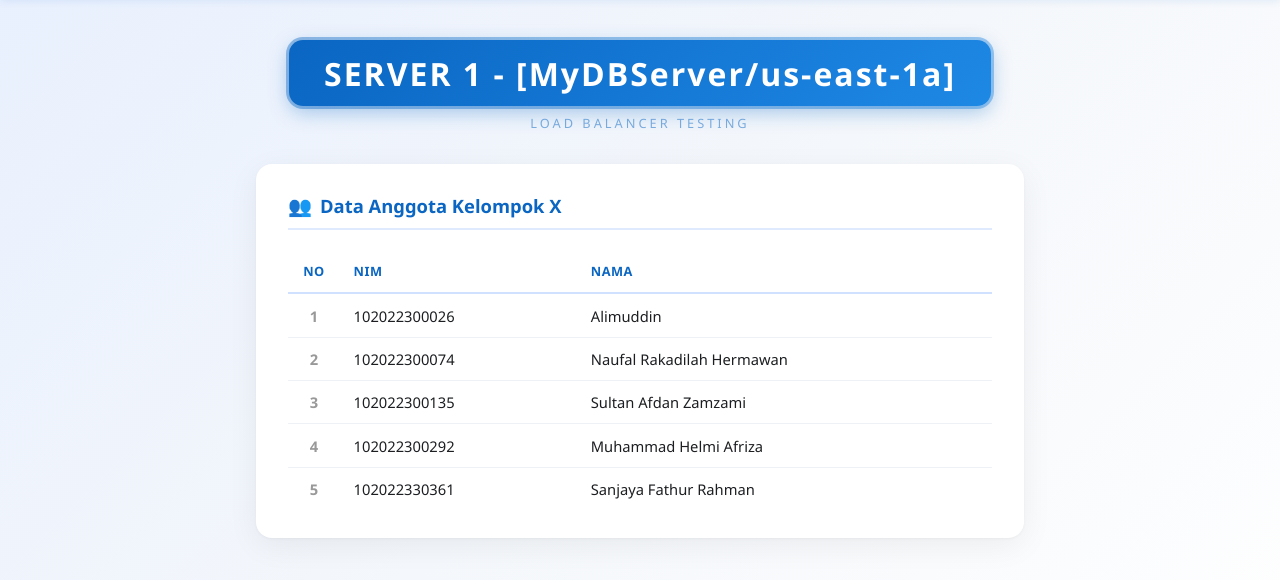
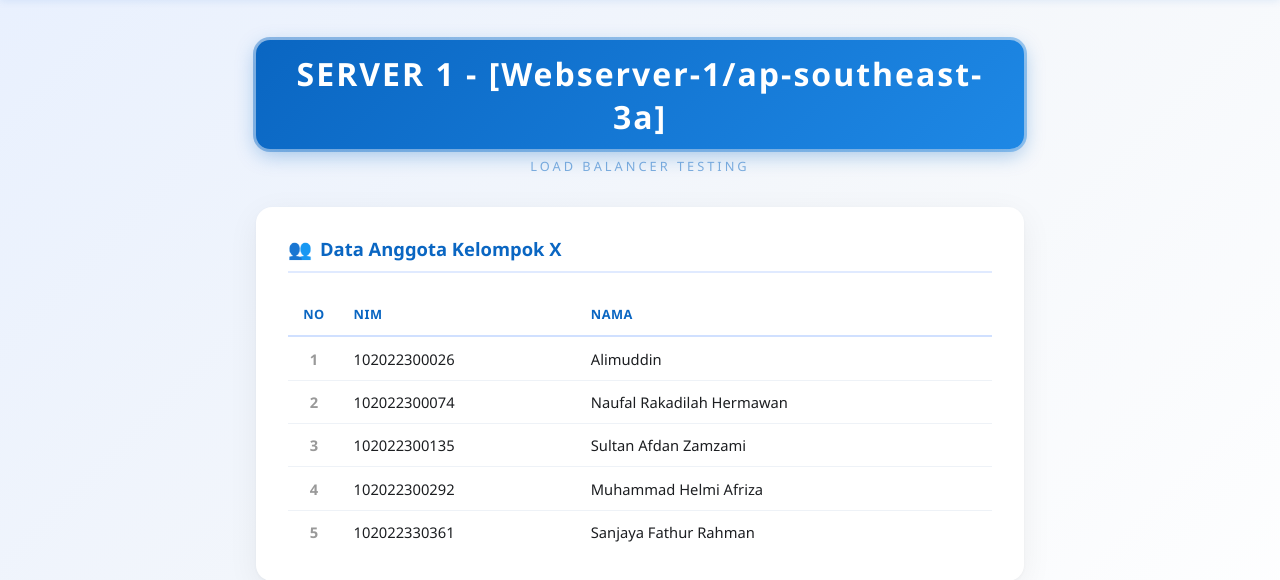
Before and after one commit to FridaySummers/tugas-besar-komputasi-awan-kelompok-X, a PHP site: page / in a window 1280 px wide. Shown: the part 59-639 px from the top of the page. Run offline with PHP 8.4, Linux system fonts and the light colour scheme; a user stored in the database is signed in; data comes from the database, SQL or seed files in the repository.

Commit message:
fix: adjusted Server Indicator

```diff
--- a/Server_1/index.php
+++ b/Server_1/index.php
@@ -17,7 +17,7 @@ while ($row = $result->fetch_assoc()) {
 
 // Indikator server untuk pengujian Load Balancer.
 // Ganti [Nama Instance/AZ] dengan Availability Zone atau nama instance EC2.
-define("SERVER_LABEL", "SERVER 1 - [MyDBServer/us-east-1a]");
+define("SERVER_LABEL", "SERVER 1 - [Webserver-1/ap-southeast-3a]");
 
 // Tema CSS untuk membedakan visual tiap server
 $server_theme = "theme-server-1";
--- a/Server_2/index.php
+++ b/Server_2/index.php
@@ -17,7 +17,7 @@ while ($row = $result->fetch_assoc()) {
 
 // Indikator server untuk pengujian Load Balancer.
 // Ganti [Nama Instance/AZ] dengan Availability Zone atau nama instance EC2.
-define("SERVER_LABEL", "SERVER 2 - [MyDBServer2/us-east-1a]");
+define("SERVER_LABEL", "SERVER 2 - [Webserver-2/ap-southeast-3b]");
 
 // Tema CSS untuk membedakan visual tiap server
 $server_theme = "theme-server-2";
```
